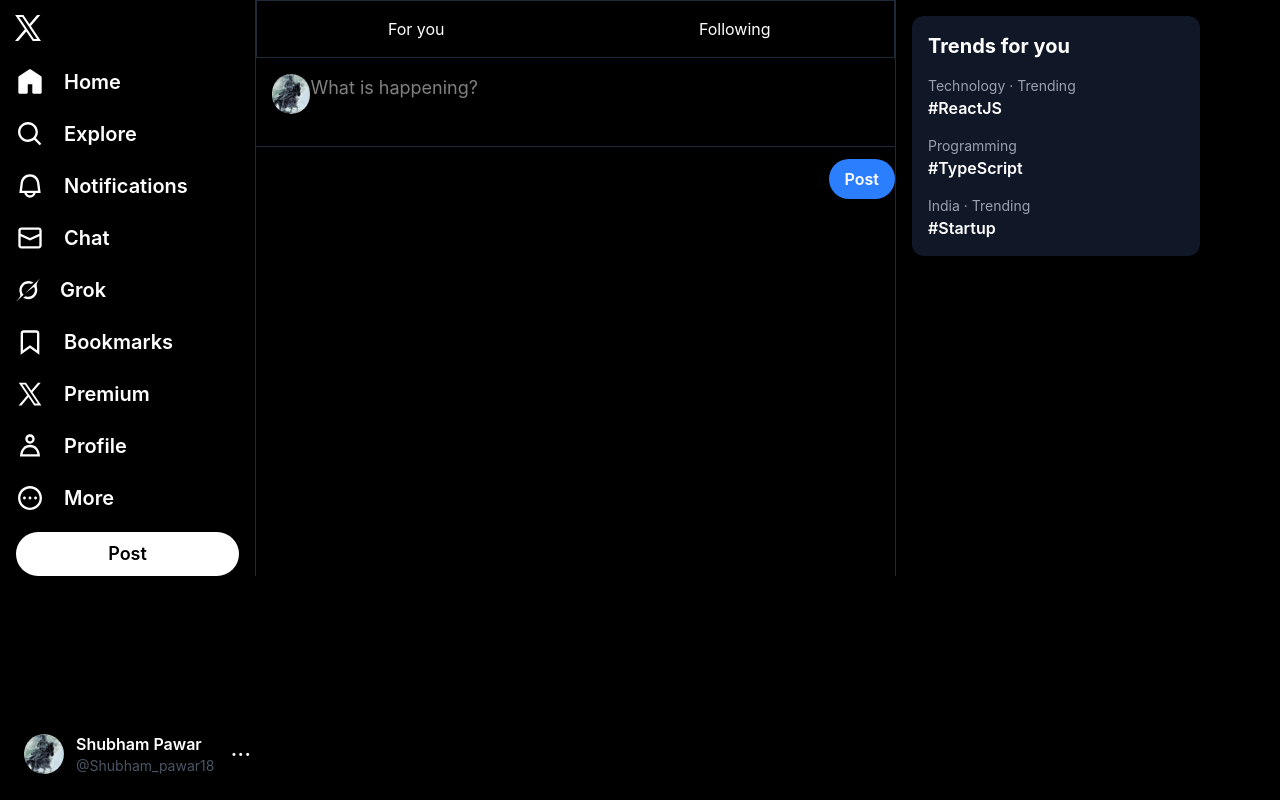
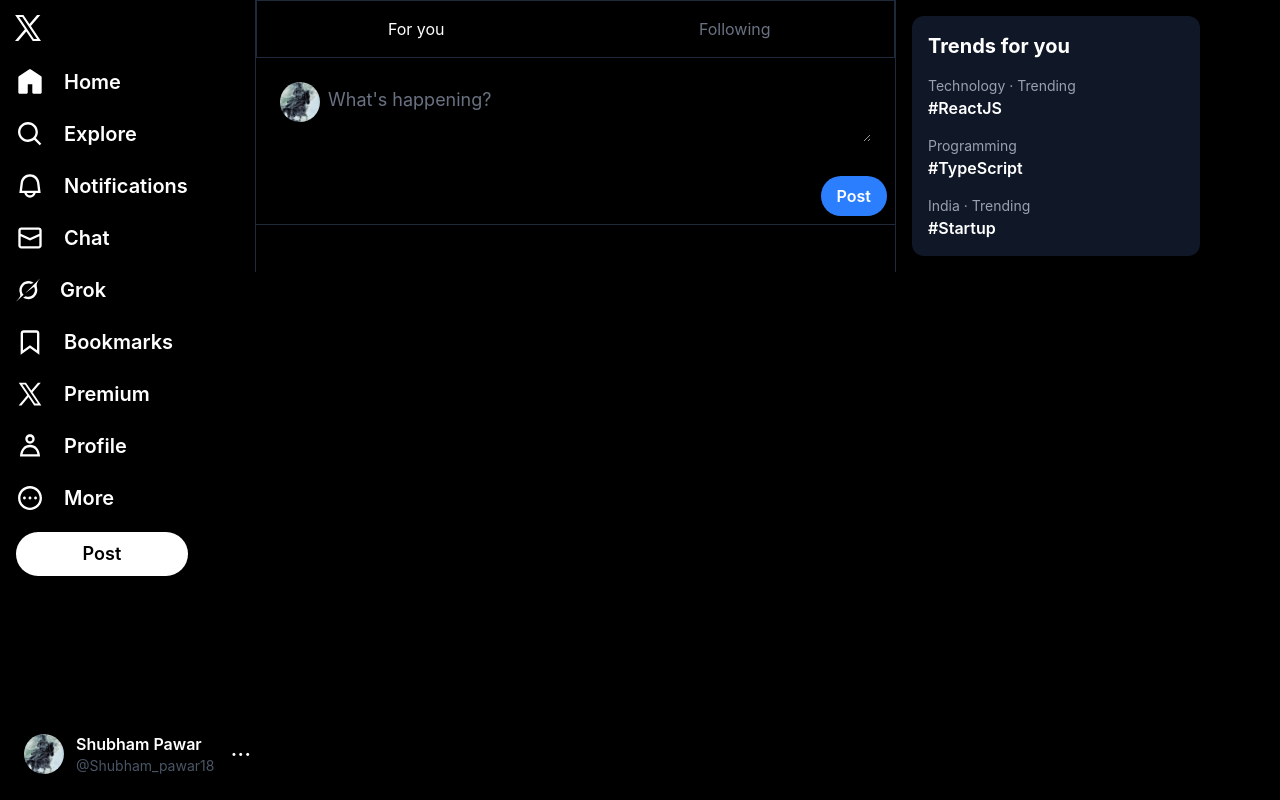
Before and after one commit to shubham-pawar17/X, a React (Vite) app: page /login in a window 1280 px wide. Built offline with nearby package versions, Linux system fonts and the light colour scheme.

Commit message:
completed creatpost component

```diff
--- a/src/components/CreatePost.tsx
+++ b/src/components/CreatePost.tsx
@@ -1,3 +1,4 @@
+
 import { useState } from "react";
 
 interface Props {
@@ -15,15 +16,17 @@
     }
 
     return (
-        <div>
-            <div className="flex border-b border-gray-800 p-4">
+        <div className=" border-b border-gray-800 p-2">
+            <div className="flex p-4 gap-2">
                 <img src="../../hero.png" className="w-10 h-10 rounded-full object-cover" />
-                <textarea
-                    className="w-full bg-black text-white resize-none outline-none text-lg"
-                    placeholder="What is happening?"
-                    value={content}
-                    onChange={(e) => setContent(e.target.value)}
-                />
+                <div className="flex-1">
+                    <textarea
+                        placeholder="What's happening?"
+                        value={content}
+                        onChange={(e) => setContent(e.target.value)}
+                        className="w-full bg-transparent text-lg placeholder-gray-500 focus:outline-none pt-1"
+                    />
+                </div>
             </div>
             <div className="flex justify-end mt-3">
                 <button onClick={handleSubmit}
--- a/src/components/Sidebar.tsx
+++ b/src/components/Sidebar.tsx
@@ -11,7 +11,7 @@
 
 function Sidebar() {
   return (
-    <div>
+    <div className="fixed">
       <nav className="font-semibold text-xl">
         <div className="pt-3 px-3 pb-3"><XIcon /></div>
         <div className="flex w-fit  gap-5 p-3 px-4 items-center  rounded-4xl hover:bg-gray-900 cursor-pointer">
--- a/src/layout/MainLayout.tsx
+++ b/src/layout/MainLayout.tsx
@@ -8,7 +8,7 @@
 function MainLayout({ children }: Props) {
   return (
     <div className="bg-black text-white min-h-screen">
-      <div className="max-w-7xl mx-auto flex">
+      <div className="max-w-7xl mx-auto flex  border-gray-800">
 
         {/* Left Sidebar */}
         <div className="w-1/5 border-r border-gray-800">
@@ -17,11 +17,11 @@
 
         {/* Middle Feed */}
         <div className="w-2/4 border-r border-gray-800">
-        <div className="flex justify-evenly text-center border border-gray-800">
-          <div className="flex-1 w-fit hover:bg-gray-900 "><div className="p-4">For you</div></div>
-          <div className="flex-1 hover:bg-gray-900 "><div className="p-4">Following</div></div>
+        <div className="sticky top-0 bg-black/60 backdrop-blur-md flex justify-evenly text-center border border-gray-800">
+          <div className="flex-1 hover:bg-gray-900 "><div className="p-4 ">For you</div></div>
+          <div className="flex-1 hover:bg-gray-900 "><div className="p-4 text-gray-500">Following</div></div>
         </div>
-          {children}
+        <div>{children}</div>
         </div>
 
         {/* Right Trending */}
```
